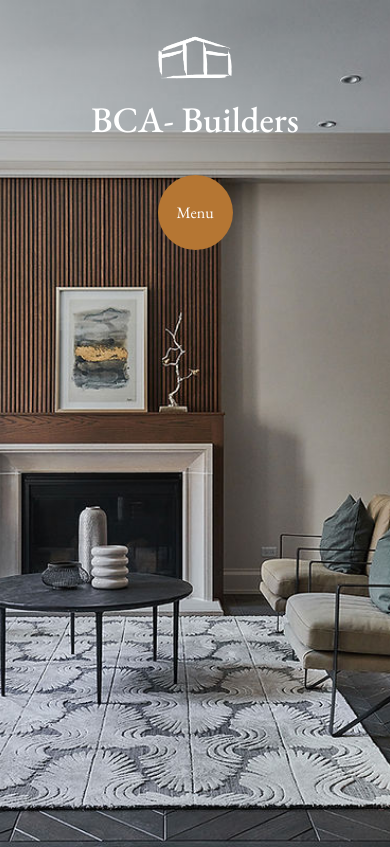
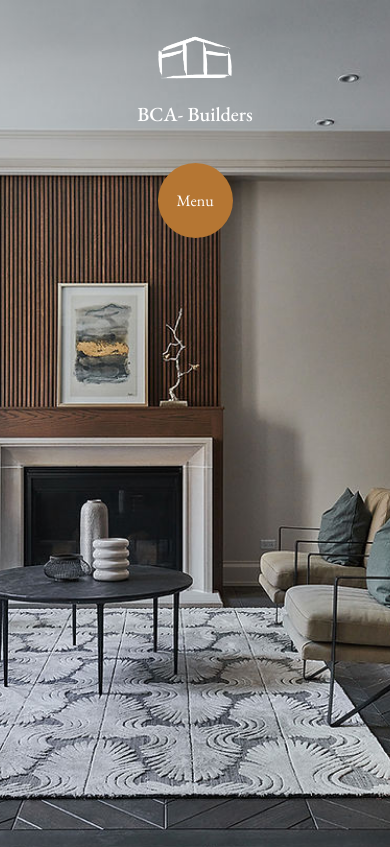
Before and after one commit to Sahabiar/BCA-Builders, a plain HTML site: page index.html in a window 390 px wide. Shown: the top 847 px of the page. Drawn offline with nearby package versions, Linux system fonts and the light colour scheme.

Commit message:
changes added

```diff
--- a/index.html
+++ b/index.html
@@ -205,7 +205,7 @@
         <a class="title-font font-medium items-center text-gray-900 mb-4 md:mb-0 cursor-pointer" href="index.html">
           <div class="flex flex-col items-center">
             <img class="w-20 h-20 text-white " src="src/BCA_builder logo.png" alt="logo_main">
-            <h2 class="text-4xl">BCA- Builders</h2>
+            <h2 class="lg:text-4xl md:text-3xl text-xl">BCA- Builders</h2>
           </div>
         </a>
       </div>
```
